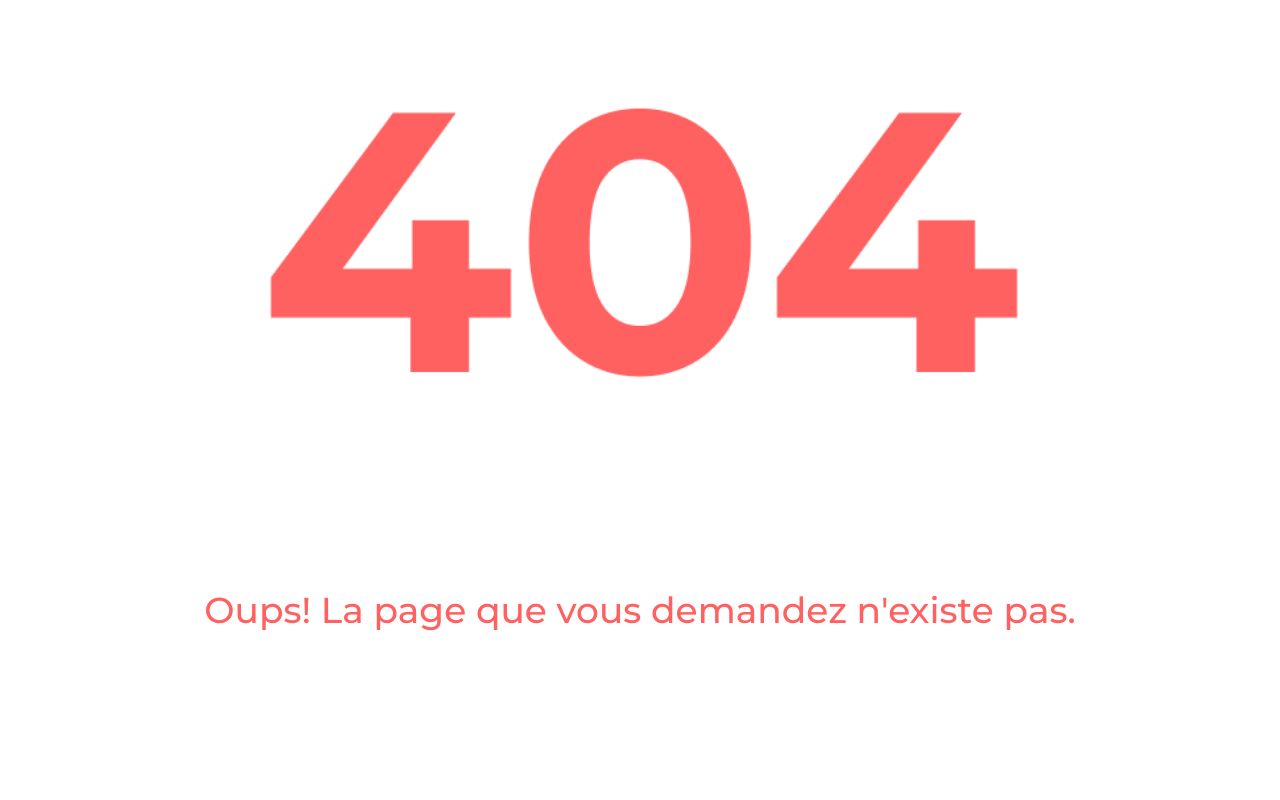
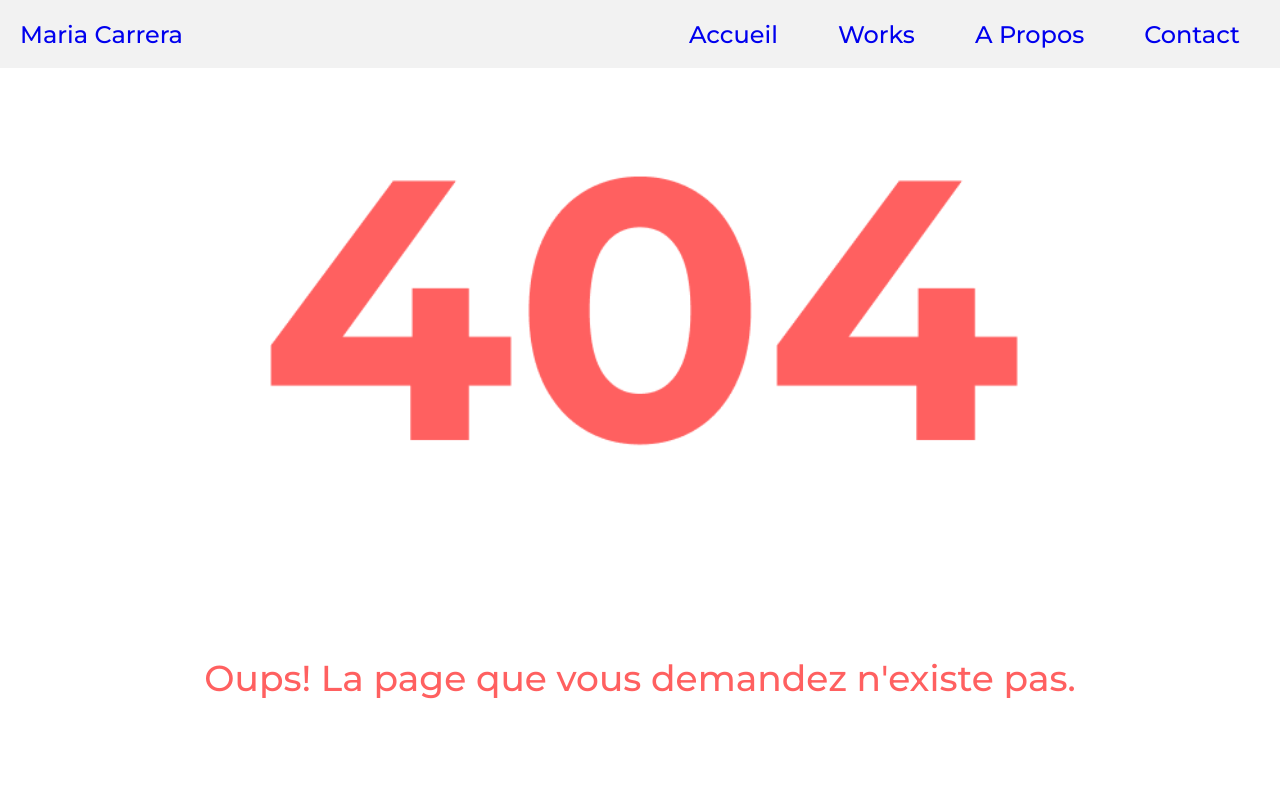
Before and after one commit to MarieCourse/portfolio, a React (Create React App) app in the folder portfolio/: page /portfolio in a window 1280 px wide. Shown: the top 800 px of the page. Built offline with nearby package versions, Linux system fonts and the light colour scheme.

Commit message:
Barre de navigation, a voir height pour ne pas cacher les titres des sections

```diff
--- a/portfolio/src/AppRouter.jsx
+++ b/portfolio/src/AppRouter.jsx
@@ -1,22 +1,18 @@
 import React from 'react';
 import { BrowserRouter as Router, Routes, Route } from 'react-router-dom';
 import Home from './pages/Home/home';
+import Work from './pages/Work/Work';
 import Error from './components/Error/Error';
-import Footer from './components/Footer/Footer';
-import About from './components/About/About';
-import Work from './pages/Work/Work';
 
 function AppRouter() {
   return (
     <Router>
       <Routes>
         <Route path="/" element={<Home />} />
-        <Route path="/home" element={<Home />} />
-        <Route path="/about" element={<About />} />
-        <Route path="*" element={<Error />} />
-        <Route path="/fiches/:id" element={<Work />} />
+        <Route path="/work/:id" element={<Work />} />
+        <Route path="/error" element={<Error />} />
+        <Route path="/*" element={<Error />} />
       </Routes>
-      <Footer />
     </Router>
   );
 }
--- a/portfolio/src/components/Card/Card.jsx
+++ b/portfolio/src/components/Card/Card.jsx
@@ -1,15 +1,16 @@
 import './Card.sass';
-import { Link } from 'react-router-dom';
 
-function Card({ id, title, cover }) {
+function Card({ project, onClick }) {
+  const { title, cover } = project;
+
   return (
     // Utilisation de React Router DOM pour créer un lien réactif vers la page spécifique de chaque logement en fonction de son identifiant (id)
-    <Link to={`/fiches/${id}`} className="logementCard">
+    <div className="logementCard" onClick={onClick}>
       {/* Affichage du titre du logement */}
       <h2>{title}</h2>
       {/* Affichage de la couverture du logement (image) avec un texte alternatif (alt) pour l'accessibilité */}
       <img src={cover} alt={title} />
-    </Link>
+    </div>
   );
 }
 
--- a/portfolio/src/components/Header/Header.jsx
+++ b/portfolio/src/components/Header/Header.jsx
@@ -1,33 +1,60 @@
-import { NavLink } from 'react-router-dom';
 import './Header.sass';
 
 function Header() {
+  const scrollToSection = (sectionId) => {
+    const sectionRef = document.getElementById(sectionId);
+    if (sectionRef) {
+      window.scrollTo({
+        top: sectionRef.offsetTop,
+        behavior: 'smooth',
+      });
+    }
+  };
+
   return (
     <div className="header">
-      {/* Logo de Kasa, en utilisant NavLink pour rediriger vers la page d'accueil lorsqu'on clique dessus */}
-      <NavLink to="/">Maria Carrera</NavLink>
+      {/* Logo de Kasa, en utilisant Link pour rediriger vers la page d'accueil lorsqu'on clique dessus */}
+      <a
+        href="#accueil"
+        onClick={() => scrollToSection('accueil')}
+        className="header__nav__link"
+      >
+        Maria Carrera
+      </a>
       {/* Navigation du header avec les liens */}
       <nav className="header__nav">
         {/* Lien vers la page d'accueil, le lien sera actif (avec une classe "active") lorsqu'on est sur cette page */}
-        <NavLink to="/" className="header__nav__link" activeclassname="active">
+        <a
+          href="#accueil"
+          onClick={() => scrollToSection('accueil')}
+          className="header__nav__link"
+        >
           Accueil
-        </NavLink>
+        </a>
+        {/* Lien vers la page "Works", le lien sera actif lorsqu'on est sur cette page */}
+        <a
+          href="#works"
+          onClick={() => scrollToSection('works')}
+          className="header__nav__link"
+        >
+          Works
+        </a>
         {/* Lien vers la page "A Propos", le lien sera actif lorsqu'on est sur cette page */}
-        <NavLink
-          to="/About"
+        <a
+          href="#about"
+          onClick={() => scrollToSection('about')}
           className="header__nav__link"
-          activeclassname="active"
         >
           A Propos
-        </NavLink>
-        {/* Lien vers la page "A Propos", le lien sera actif lorsqu'on est sur cette page */}
-        <NavLink to="/" className="header__nav__link" activeclassname="active">
+        </a>
+        {/* Lien vers la page "Contact", le lien sera actif lorsqu'on est sur cette page */}
+        <a
+          href="#contact"
+          className="header__nav__link"
+          onClick={() => scrollToSection('contact')}
+        >
           Contact
-        </NavLink>
-        {/* Lien vers la page "Works", le lien sera actif lorsqu'on est sur cette page */}
-        <NavLink to="/" className="header__nav__link" activeclassname="active">
-          Works
-        </NavLink>
+        </a>
       </nav>
     </div>
   );
--- a/portfolio/src/components/Header/Header.sass
+++ b/portfolio/src/components/Header/Header.sass
@@ -1,23 +1,25 @@
 .header
     display: flex
-    width: 90%
+    width: 100%
     margin: auto
     height: 68px
     align-items: center
     justify-content: space-between
-
-    &__logo
-        height: 100%
+    background-color: #f2f2f2
+    position: fixed
+    top: 0
+    z-index: 1000
 
     &__nav
         display: flex
         gap: 20px
+        padding: 20px
 
         &__link
             font-weight: 500
             font-size: 1.5rem
             text-align: right
-            width: 136px
+            padding: 20px
 
 .active
     text-decoration: underline
--- a/portfolio/src/components/Presentation/Presentation.jsx
+++ b/portfolio/src/components/Presentation/Presentation.jsx
@@ -1,5 +1,4 @@
 import React, { useState, useEffect } from 'react';
-import Header from '../Header/Header';
 import './Presentation.sass';
 
 function Presentation() {
@@ -24,7 +23,6 @@ function Presentation() {
 
   return (
     <div className="presentation">
-      <Header />
       <div className="presentation__titres">
         <h2>BONJOUR !</h2>
         <div className="typing-animation">
--- a/portfolio/src/index.jsx
+++ b/portfolio/src/index.jsx
@@ -1,11 +1,13 @@
-import React from "react";
-import ReactDOM from "react-dom/client";
-import AppRouter from "./AppRouter";
-import "../src/index.sass";
+import React from 'react';
+import ReactDOM from 'react-dom/client';
+import AppRouter from './AppRouter';
+import '../src/index.sass';
+import Header from './components/Header/Header';
 
-const root = ReactDOM.createRoot(document.getElementById("root"));
+const root = ReactDOM.createRoot(document.getElementById('root'));
 root.render(
   <React.StrictMode>
+    <Header />
     <AppRouter />
   </React.StrictMode>
 );
--- a/portfolio/src/index.sass
+++ b/portfolio/src/index.sass
@@ -19,6 +19,7 @@ body
     .main
       width: 100%
       margin: auto
+      margin-top: 68px
       flex-grow: 1
       display: flex
       flex-direction: column
--- a/portfolio/src/pages/Home/home.jsx
+++ b/portfolio/src/pages/Home/home.jsx
@@ -1,35 +1,40 @@
+import React from 'react';
 import Card from '../../components/Card/Card';
-import logementsData from '../../datas/logements.json';
+import projectsData from '../../datas/projects.json';
 import Presentation from '../../components/Presentation/Presentation';
 import About from '../../components/About/About';
 import './home.sass';
 import Contact from '../../components/Contact/Contact';
+import { NavLink } from 'react-router-dom';
 
 function Home() {
   return (
-    <div className="main home__main">
+    <div className="main home__main" id="accueil">
       <Presentation />
-      <div className="home__main__section works">
+      <div className="home__main__section works" id="works">
         <h2>Works</h2>
-        {/* Affichage de la liste des logements en utilisant le composant Card */}
+        {/* Affichage de la liste des projets en utilisant le composant Card */}
         <div className="worksList">
-          {/* Utilisation de map pour parcourir les données des logements depuis le fichier "logementsData" */}
-          {logementsData.map((item) => (
-            // Utilisation du composant Card pour afficher chaque logement sous forme de carte
-            <Card
-              key={item.id} // Clé unique pour chaque carte (logement)
-              id={item.id}
-              title={item.title}
-              cover={item.cover}
-            />
+          {/* Utilisation de map pour parcourir les données des projets depuis le fichier "logementsData" */}
+          {projectsData.map((project) => (
+            <NavLink to={`/projet/${project.id}`} key={project.id}>
+              {/* /* // Utilisation du composant Card pour afficher chaque logement
+              sous forme de carte */}
+              <Card // Clé unique pour chaque carte (logement)
+                project={project}
+                id={project.id}
+                title={project.title}
+                cover={project.cover}
+              />
+            </NavLink>
           ))}
         </div>
       </div>
-      <div className="home__main__section about">
+      <div className="home__main__section about" id="about">
         <h2>A propos</h2>
         <About />
       </div>
-      <div className="home__main__section contact">
+      <div className="home__main__section contact" id="contact">
         <h2>Contact</h2>
         <Contact />
       </div>
--- a/portfolio/src/pages/Home/home.sass
+++ b/portfolio/src/pages/Home/home.sass
@@ -3,16 +3,14 @@
     margin: 0
 
     &__section
-        margin: 0
+        margin: 68px 0 0 0
 
         &.works, &.contact
             background-color: black
-
             h2
                 font-size: 3rem
                 color: white
                 text-align: center
-
             .worksList
                 max-width: 1440px
                 display: grid
--- a/portfolio/src/pages/Work/Work.jsx
+++ b/portfolio/src/pages/Work/Work.jsx
@@ -1,21 +1,17 @@
 import React from 'react';
 import './Work.sass';
 import { useParams } from 'react-router-dom';
-import logementsData from '../../datas/logements.json';
+import projectsData from '../../datas/projects.json';
 import Carousel from '../../components/Carousel/Carousel';
 import FicheTitle from '../../components/FicheTitle/FicheTitle';
 import Tag from '../../components/Tag/Tag';
 import Deroulant from '../../components/Deroulant/Deroulant';
 
 function Work() {
-  // Récuperation de l'id sur la URL
   const { id } = useParams();
-
-  //Récupération de données depuis le fichier JSON grâce à l'ID du logement sélectionné.
-  const selectedLogement = logementsData.find((logement) => logement.id === id);
-
+  const selectedProject = projectsData.find((project) => project.id === id);
   // Déstructuration d'objets pour extraire les propriétés individuelles de l'objet  du logement sélectionné..
-  const { title, mission, tags, description, pictures } = selectedLogement;
+  const { title, mission, tags, description, pictures } = selectedProject;
 
   return (
     <div className="main" key={id}>
--- a/portfolio/src/pages/Work/Work.sass
+++ b/portfolio/src/pages/Work/Work.sass
@@ -33,5 +33,3 @@
 
         > div
             width: 100%
-
-@media (max-width: 767px)
```
Also changed, not shown: portfolio/src/datas/projects.json (renamed from portfolio/src/datas/logements.json).
